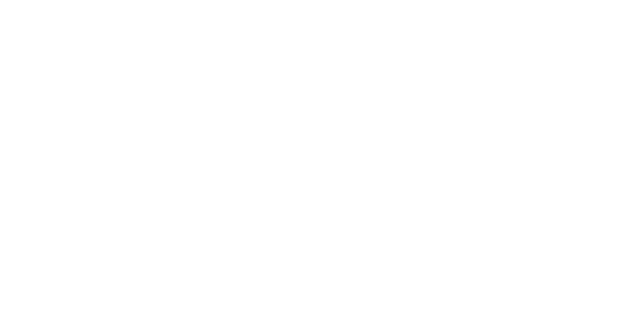
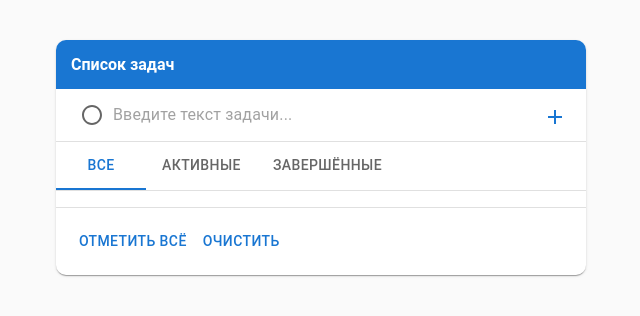
Before and after one commit to clickclack001/react-home-work, a React (Create React App) app: page / in a window 1280 px wide. Shown: the top 316 px of the page, without its empty margins (319-959 px from the left). Built offline with nearby package versions, Linux system fonts and the light colour scheme.

Commit message:
Сделал ДЗ №1 (Б6У4)

```diff
--- a/package.json
+++ b/package.json
@@ -3,12 +3,17 @@
   "version": "0.1.0",
   "private": true,
   "dependencies": {
+    "@emotion/react": "^11.7.1",
+    "@emotion/styled": "^11.6.0",
+    "@mui/icons-material": "^5.2.5",
+    "@mui/material": "^5.2.8",
     "@testing-library/jest-dom": "^5.16.1",
     "@testing-library/react": "^12.1.2",
     "@testing-library/user-event": "^13.5.0",
     "react": "^17.0.2",
     "react-dom": "^17.0.2",
     "react-scripts": "5.0.0",
+    "sass": "^1.48.0",
     "web-vitals": "^2.1.3"
   },
   "scripts": {
--- a/src/App.js
+++ b/src/App.js
@@ -1,12 +1,82 @@
-import logo from './logo.svg';
-import './App.css';
+import { Paper, Divider, Button, List, Tabs, Tab } from '@mui/material'
+import { AddField } from './components/AddField'
+import { Item } from './components/Item'
+import { useReducer } from 'react'
+
+function reducer(state, action) {
+  if (action.type === 'ADD_TASK') {
+    let maxId = state.reduce((prev, cur) => (prev.id > cur.id ? prev : cur))
+    action.newTask.id = maxId.id + 1
+    return [...state, action.newTask]
+  }
+  if (action.type === 'SET_COMPLETED') {
+    let newState = state.map((task) =>
+      task.id === action.taskId
+        ? { ...task, completed: !task.completed }
+        : task,
+    )
+    return [...newState]
+  }
+  return state
+}
 
 function App() {
-    return (
-        <div className="App">
+  const [state, dispatch] = useReducer(reducer, [
+    {
+      id: null,
+      text: '',
+      completed: false,
+    },
+  ])
 
+  const addTask = (task) => {
+    dispatch({
+      type: 'ADD_TASK',
+      newTask: task,
+    })
+  }
+
+  const setCompleted = (id) => {
+    dispatch({
+      type: 'SET_COMPLETED',
+      taskId: id,
+    })
+  }
+  return (
+    <div className="App">
+      <Paper className="wrapper">
+        <Paper className="header" elevation={0}>
+          <h4>Список задач</h4>
+        </Paper>
+        <AddField onAddTask={addTask} />
+        <Divider />
+        <Tabs value={0}>
+          <Tab label="Все" />
+          <Tab label="Активные" />
+          <Tab label="Завершённые" />
+        </Tabs>
+        <Divider />
+        <List>
+          {state
+            .filter((task) => task.id !== null)
+            .map((task) => (
+              <Item
+                completed={task.completed}
+                text={task.text}
+                key={task.id}
+                id={task.id}
+                onSetCompleted={setCompleted}
+              />
+            ))}
+        </List>
+        <Divider />
+        <div className="check-buttons">
+          <Button>Отметить всё</Button>
+          <Button>Очистить</Button>
         </div>
-    );
+      </Paper>
+    </div>
+  )
 }
 
-export default App;
+export default App
--- /dev/null
+++ b/src/components/AddField.jsx
@@ -0,0 +1,56 @@
+import { TextField, Button, Checkbox } from '@mui/material'
+import AddIcon from '@mui/icons-material/Add'
+import RadioButtonUncheckedIcon from '@mui/icons-material/RadioButtonUnchecked'
+import CheckCircleIcon from '@mui/icons-material/CheckCircle'
+import { useState } from 'react'
+
+export const AddField = ({ onAddTask }) => {
+  const [newTask, setNewTask] = useState({
+    text: '',
+    completed: false,
+  })
+
+  const handleChange = (event) => {
+    const { name, value, type, checked } = event.target
+    type === 'checkbox'
+      ? setNewTask({ ...newTask, [name]: checked })
+      : setNewTask({ ...newTask, [name]: value })
+  }
+
+  const handleClick = () => {
+    if (!newTask.text.trim()) {
+      alert('Введите название задачи')
+      return false
+    }
+    onAddTask(newTask)
+
+    setNewTask({
+      text: '',
+      completed: false,
+    })
+  }
+
+  return (
+    <div className="field">
+      <Checkbox
+        className="checkbox"
+        icon={<RadioButtonUncheckedIcon />}
+        checkedIcon={<CheckCircleIcon />}
+        checked={newTask.completed}
+        name="completed"
+        onChange={handleChange}
+      />
+      <TextField
+        onChange={handleChange}
+        name="text"
+        value={newTask.text}
+        placeholder="Введите текст задачи..."
+        variant="standard"
+        fullWidth
+      />
+      <Button onClick={() => handleClick()}>
+        <AddIcon />
+      </Button>
+    </div>
+  )
+}
--- /dev/null
+++ b/src/components/Item.jsx
@@ -0,0 +1,31 @@
+import React from 'react'
+import { IconButton, Checkbox, ListItem, Typography } from '@mui/material'
+
+import EditIcon from '@mui/icons-material/Edit'
+import DeleteOutlineIcon from '@mui/icons-material/DeleteOutline'
+import RadioButtonUncheckedIcon from '@mui/icons-material/RadioButtonUnchecked'
+import CheckCircleIcon from '@mui/icons-material/CheckCircle'
+
+export const Item = ({ text, completed, onSetCompleted, id }) => {
+  return (
+    <ListItem>
+      <div className="d-flex item" id={id}>
+        <Checkbox
+          icon={<RadioButtonUncheckedIcon />}
+          checkedIcon={<CheckCircleIcon />}
+          checked={completed}
+          onChange={() => onSetCompleted(id)}
+        />
+        <Typography className="item-text">{text}</Typography>
+        <div className="item-buttons d-flex">
+          <IconButton>
+            <EditIcon style={{ fontSize: 20 }} />
+          </IconButton>
+          <IconButton>
+            <DeleteOutlineIcon style={{ fontSize: 20 }} />
+          </IconButton>
+        </div>
+      </div>
+    </ListItem>
+  )
+}
--- a/src/index.css
+++ /dev/null
@@ -1,13 +0,0 @@
-body {
-  margin: 0;
-  font-family: -apple-system, BlinkMacSystemFont, 'Segoe UI', 'Roboto', 'Oxygen',
-    'Ubuntu', 'Cantarell', 'Fira Sans', 'Droid Sans', 'Helvetica Neue',
-    sans-serif;
-  -webkit-font-smoothing: antialiased;
-  -moz-osx-font-smoothing: grayscale;
-}
-
-code {
-  font-family: source-code-pro, Menlo, Monaco, Consolas, 'Courier New',
-    monospace;
-}
--- a/src/index.js
+++ b/src/index.js
@@ -1,10 +1,12 @@
-import React from 'react';
-import ReactDOM from 'react-dom';
-import './index.css';
-import App from './App';
+import React from 'react'
+import ReactDOM from 'react-dom'
+import App from './App'
 
+import './index.scss'
 
 ReactDOM.render(
-    <App/>,
-    document.getElementById('root')
-);
+  <React.StrictMode>
+    <App />
+  </React.StrictMode>,
+  document.getElementById('root'),
+)
--- /dev/null
+++ b/src/index.scss
@@ -0,0 +1,73 @@
+body {
+  margin: 0 !important;
+  padding: 0 !important;
+  font-family: 'Roboto';
+}
+
+h4 {
+  margin: 0 !important;
+  padding: 0 !important;
+}
+
+.App {
+  background-color: #fafafa;
+  height: 100vh;
+  padding-top: 40px;
+}
+
+.wrapper {
+  width: 530px;
+  margin: 0 auto;
+  border-radius: 10px !important;
+  overflow: hidden;
+}
+
+.item-text {
+  flex: 1;
+  line-height: 40px !important;
+}
+
+.header {
+  background-color: #1976d2 !important;
+  color: #fff !important;
+  padding: 15px;
+  margin-bottom: 10px !important;
+  border-radius: 0 !important;
+}
+
+.field {
+  display: flex;
+  padding: 0 15px;
+
+  .checkbox {
+    position: relative;
+    top: -5px;
+  }
+
+  .MuiInput-root:before {
+    display: none !important;
+  }
+
+  button {
+    width: 35px;
+    height: 35px;
+    min-width: 10px;
+  }
+}
+
+.d-flex {
+  display: flex;
+}
+
+.item {
+  flex: 1;
+
+  &-buttons {
+    align-items: center;
+    margin-left: 15px;
+  }
+}
+
+.check-buttons {
+  padding: 15px;
+}
```
Also changed, not shown: prettier.config.js (added, +14 -0 lines), public/index.html (+5 -5 lines), 1 other file (tests, documents, lock files or other folders).
